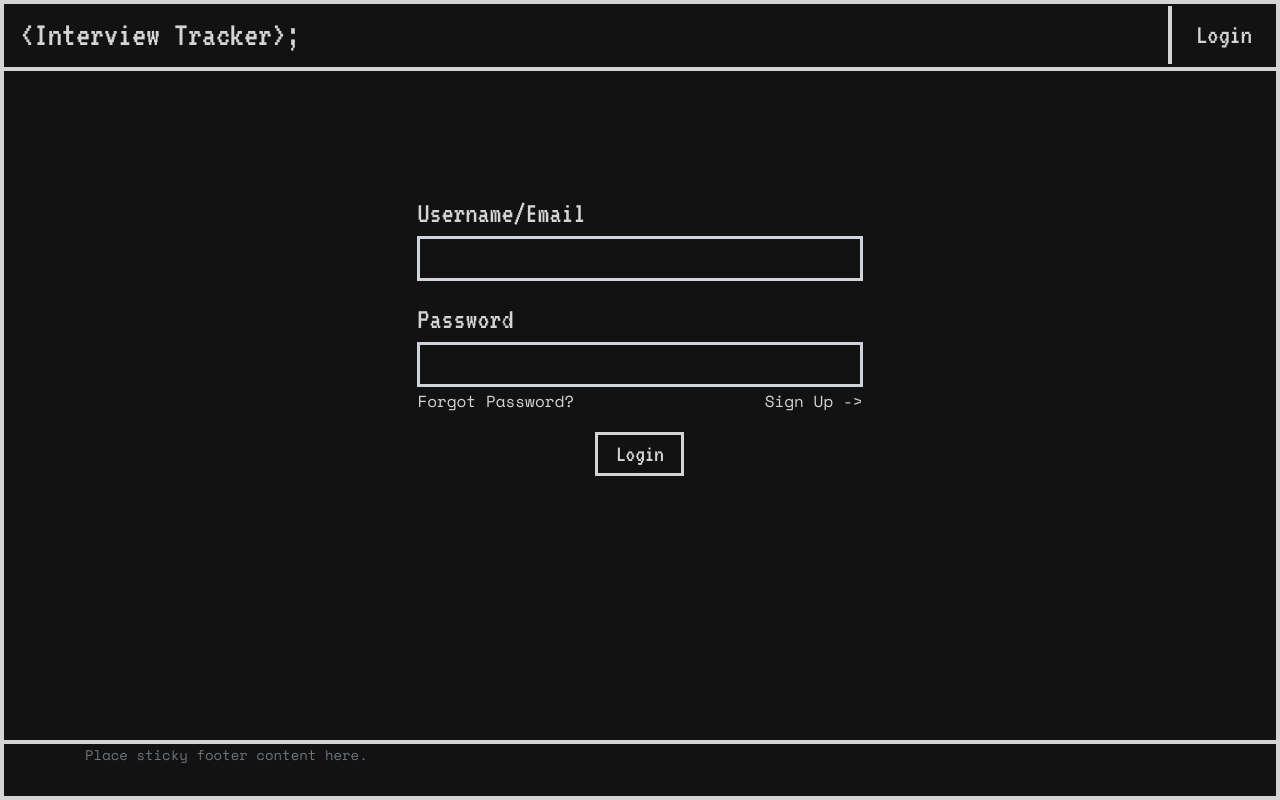
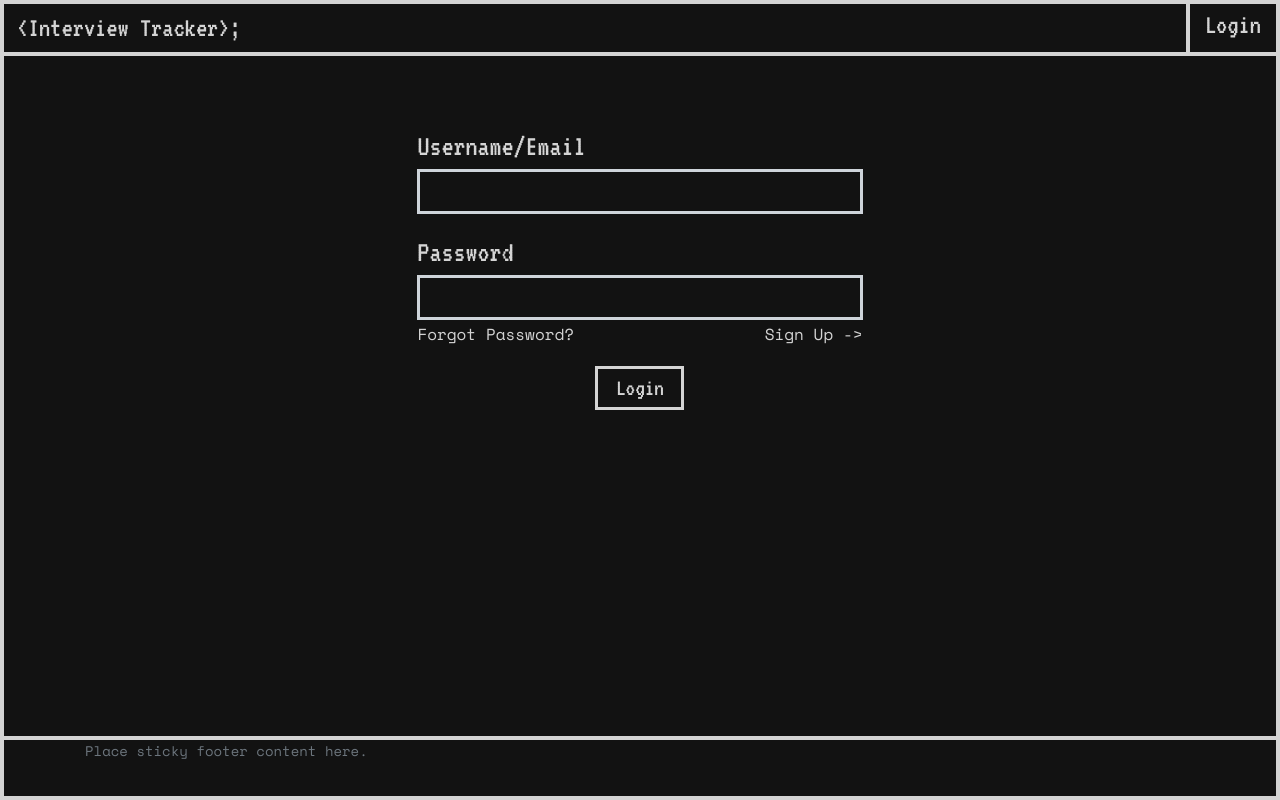
Before and after one commit to DeepakDP5/interview-tracker, a React (Create React App) app in the folder client/: page /login in a window 1280 px wide. Built offline with nearby package versions, Linux system fonts and the light colour scheme; no server answers.

Commit message:
header and footer reworked

```diff
--- a/client/src/App.js
+++ b/client/src/App.js
@@ -36,6 +36,7 @@ const App = ({fetchUser,logoutUser, user}) => {
     return (
         <div>
             <Header />
+            <div className="components">
                 <Switch>
                     <Route exact path='/'><Home/></Route>
                     <Route path='/problemset' component={ ProblemPage }/>
@@ -49,6 +50,7 @@ const App = ({fetchUser,logoutUser, user}) => {
                     <Route path = '/user/:username' component = {UserSearch} />
                     <Route path = '*' component = {Errorpage}/>
                 </Switch>
+            </div>
             <Footer />
         </div>
     );
--- a/client/src/App.scss
+++ b/client/src/App.scss
@@ -4,12 +4,18 @@ body{
     font-size: 14px;
     background-color: #121212;
     margin: 0px;
-    border-left: 4px solid #d4d4d4;
-    border-right: 4px solid #d4d4d4;
-    border-bottom: 4px solid #d4d4d4;
-    min-height: 100vh;
+    // border-left: 4px solid #d4d4d4;
+    // border-right: 4px solid #d4d4d4;
+    // border-bottom: 4px solid #d4d4d4;
+    //min-height: 100vh;
 }
 
-html {
-    position: relative;
+// html {
+//     position: relative;
+// }
+
+.components{
+    width: 100%;
+    border: 4px solid #d4d4d4;
+    min-height: calc(100vh - 60px);
 }
--- a/client/src/components/footer/footer.scss
+++ b/client/src/components/footer/footer.scss
@@ -1,12 +1,14 @@
 .footer {
     margin-top: auto;
-    margin-bottom: 0px;
-    border-top: 4px solid #d4d4d4;
+
+    border-right: 4px solid #d4d4d4;
+    border-left: 4px solid #d4d4d4;
     border-bottom: 4px solid #d4d4d4;
-    border-collapse: collapse;
+    //border-collapse: collapse;
     height: 60px;
     bottom: 0px;
-    overflow: hidden;
-    width: calc(100% - 8px);
-    position: absolute;
+    //overflow: hidden;
+    // width: calc(100% - 8px);
+    width: 100%;
+    // position: absolute;
 }
--- a/client/src/components/header/header.jsx
+++ b/client/src/components/header/header.jsx
@@ -1,4 +1,4 @@
-import React, {useState}from 'react';
+import React from 'react';
 import {Link} from 'react-router-dom';
 import {getUserSelector} from '../../redux/user/userSelector';
 import {connect} from 'react-redux';
@@ -6,79 +6,95 @@ import {connect} from 'react-redux';
 import './header.scss';
 
 const Header = ({user}) =>{
-    const [showCollapsedMenu, setState] = useState(false);
-    const toggleMenu = ()=>{
-        setState(e => !e);
-    }
+
+    // const [showCollapsedMenu, setState] = useState(false);
+    // const toggleMenu = ()=>{
+    //     setState(e => !e);
+    // }
 
     return(
-        <nav className={`navbar navbar-expand-lg sticky-top p-0 ${showCollapsedMenu ? "nav-collapsed" : "" }`}>
-            <Link to = '/' className = "navbar-brand link">{'<Interview Tracker>;'}</Link>
-            <div className="navbar-toggler" type="button" onClick = {toggleMenu} data-toggle="collapse" data-target="#navbarText" aria-controls="navbarText" aria-expanded="false" aria-label="Toggle navigation">
-                {'|<'}
-            </div>
-            <div className = {`collapse navbar-collapse ${showCollapsedMenu ? 'show' : ''}`} id="navbarText">
+        // <nav className={`navbar navbar-expand-lg sticky-top p-0 ${showCollapsedMenu ? "nav-collapsed" : "" }`}>
+        //     <Link to = '/' className = "navbar-brand link">{'<Interview Tracker>;'}</Link>
+        //     <div className="navbar-toggler" type="button" onClick = {toggleMenu} data-toggle="collapse" data-target="#navbarText" aria-controls="navbarText" aria-expanded="false" aria-label="Toggle navigation">
+        //         {'|<'}
+        //     </div>
+        //     <div className = {`collapse navbar-collapse ${showCollapsedMenu ? 'show' : ''}`} id="navbarText">
 
-                {
-                    user ?
-                        <ul className="navbar-nav">
-                            <li className="nav-item">
-                                <Link className="nav-link" to = {`/${user.username}/profile`}>{user.username}<span className="sr-only">(current)</span></Link>
-                            </li>
-                            <li className="nav-item">
-                                <Link className="nav-link" to = "/list?name=Favorite">My List<span className="sr-only">(current)</span></Link>
-                            </li>
-                            <li className="nav-item">
-                                <Link className="nav-link" to="/friends">Friends<span className="sr-only">(current)</span></Link>
-                            </li>
-                            <li className="nav-item logout">
-                                <Link className="nav-link" to="/logout">Logout</Link>
-                            </li>
-                        </ul>
+        //         {
+        //             user ?
+        //                 <ul className="navbar-nav">
+        //                     <li className="nav-item">
+        //                         <Link className="nav-link" to = {`/${user.username}/profile`}>{user.username}<span className="sr-only">(current)</span></Link>
+        //                     </li>
+        //                     <li className="nav-item">
+        //                         <Link className="nav-link" to = "/list?name=Favorite">My List<span className="sr-only">(current)</span></Link>
+        //                     </li>
+        //                     <li className="nav-item">
+        //                         <Link className="nav-link" to="/friends">Friends<span className="sr-only">(current)</span></Link>
+        //                     </li>
+        //                     <li className="nav-item logout">
+        //                         <Link className="nav-link" to="/logout">Logout</Link>
+        //                     </li>
+        //                 </ul>
 
-                    :
-                        <ul className="navbar-nav">
-                            <li className="nav-item login">
-                                <Link className="nav-link" to = '/login'>Login<span className="sr-only">(current)</span></Link>
-                            </li>
-                        </ul>
-                }
+        //             :
+        //                 <ul className="navbar-nav">
+        //                     <li className="nav-item login">
+        //                         <Link className="nav-link" to = '/login'>Login<span className="sr-only">(current)</span></Link>
+        //                     </li>
+        //                 </ul>
+        //         }
 
-            </div>
-        </nav>
+        //     </div>
+        // </nav>
 
 
-        // <nav>
-        //     {
-        //         user ?
-        //             <div className="nav-bar">
-        //                 <div className="nav-item-c brand">
-        //                     <Link to = '/' className = "nav-link-c">{'<Interview Tracker>;'}</Link>
-        //                 </div>
-        //                 <div className="nav-item-c">
-        //                     <Link className="nav-link-c" to = {`/${user.username}/profile`}>{user.username}</Link>
-        //                 </div>
-        //                 <div className="nav-item-c">
-        //                     <Link className="nav-link-c" to = "/list?name=Favorite">My List</Link>
-        //                 </div>
-        //                 <div className="nav-item-c">
-        //                     <Link className="nav-link-c" to="/friends">Friends</Link>
-        //                 </div>
-        //                 <div className="nav-item-c">
-        //                     <Link className="nav-link-c" to="/logout">Logout</Link>
-        //                 </div>
-        //             </div>
-        //         :
-        //             <div className="nav-bar">
-        //                 <div className="nav-item-c brand">
-        //                     <Link to = '/' className = "nav-link-c">{'<Interview Tracker>;'}</Link>
-        //                 </div>
-        //                 <div className="nav-item-c">
-        //                     <Link className="nav-link-c" to = '/login'>Login</Link>
-        //                 </div>
-        //             </div>
-        //     }
-        // </nav>
+        <nav>
+            {
+                user ?
+                    <div className="nav-bar">
+                        <div className="nav-item-c brand">
+                            <Link to = '/' className = "nav-link-c">{'<Interview Tracker>;'}</Link>
+                        </div>
+
+                        <Link className="nav-link-c nav-item-c" to = {`/${user.username}/profile`}>
+                            <div className="">
+                                {user.username}
+                            </div>
+                        </Link>
+
+                        <Link className="nav-link-c nav-item-c" to = "/list?name=Favorite">
+                            <div className="">
+                                My List
+                            </div>
+                        </Link>
+
+                        <Link className="nav-link-c nav-item-c" to="/friends">
+                            <div className="">
+                                Friends
+                            </div>
+                        </Link>
+
+                        <Link className="nav-link-c nav-item-c logout" to="/logout">
+                            <div className="">
+                                Logout
+                            </div>
+                        </Link>
+                    </div>
+                :
+                    <div className="nav-bar">
+                        <div className="nav-item-c brand">
+                            <Link to = '/' className = "nav-link-c">{'<Interview Tracker>;'}</Link>
+                        </div>
+
+                        <Link className="nav-link-c login nav-item-c" to = '/login'>
+                            <div className="">
+                                Login
+                            </div>
+                        </Link>
+                    </div>
+            }
+        </nav>
     );
 };
 
--- a/client/src/components/header/header.scss
+++ b/client/src/components/header/header.scss
@@ -1,84 +1,112 @@
-.navbar {
-    background-color: #121212;
-    color: #d4d4d4;
-    border-top: 4px solid #d4d4d4;
-    border-bottom: 4px solid #d4d4d4;
-    font-family: VT323;
-    font-size: 28px;
-    // height: 68px;
+// .navbar {
+//     background-color: #121212;
+//     color: #d4d4d4;
+//     border-top: 4px solid #d4d4d4;
+//     border-bottom: 4px solid #d4d4d4;
+//     font-family: VT323;
+//     font-size: 28px;
+//     // height: 68px;
 
-    .navbar-brand {
-        font-size: 35px;
-        padding-left: 1rem;
-    }
-    .navbar-toggler {
-        font-family: 'Space Mono';
-        font-size: 35px;
-        // background-color: #d4d4d4;
-        // color: #121212;
-    }
-    .navbar-nav {
-        margin-left: auto;
-        margin-right: 0px;
-        padding-right: 0px;
+//     .navbar-brand {
+//         font-size: 35px;
+//         padding-left: 1rem;
+//     }
+//     .navbar-toggler {
+//         font-family: 'Space Mono';
+//         font-size: 35px;
+//         // background-color: #d4d4d4;
+//         // color: #121212;
+//     }
+//     .navbar-nav {
+//         margin-left: auto;
+//         margin-right: 0px;
+//         padding-right: 0px;
 
 
-        .nav-item {
-            border-left: 4px solid #d4d4d4;
-            padding-left: 10px;
-            padding-right: 10px;
-        }
-        .nav-item:hover {
-            background-color: rgba(25,130,196,0.65);
-        }
-        .login {
-            width: auto;
-            margin-left: 0px;
-            padding-left: 16px;
-            padding-right: 16px;
-        }
-        .login:hover {
-            background-color: rgba(14,173,105,0.65);
-        }
-        .logout:hover {
-            background-color: rgba(255, 89, 94, 0.65);
-        }
-    }
-    .nav-link, .link, .nav-link:hover, .link:hover {
-        text-decoration: none;
-        color: #d4d4d4;
-    }
-}
+//         .nav-item {
+//             border-left: 4px solid #d4d4d4;
+//             padding-left: 10px;
+//             padding-right: 10px;
+//         }
+//         .nav-item:hover {
+//             background-color: rgba(25,130,196,0.65);
+//         }
+//         .login {
+//             width: auto;
+//             margin-left: 0px;
+//             padding-left: 16px;
+//             padding-right: 16px;
+//         }
+//         .login:hover {
+//             background-color: rgba(14,173,105,0.65);
+//         }
+//         .logout:hover {
+//             background-color: rgba(255, 89, 94, 0.65);
+//         }
+//     }
+//     .nav-link, .link, .nav-link:hover, .link:hover {
+//         text-decoration: none;
+//         color: #d4d4d4;
+//     }
+// }
 
 // .nav-collapsed {
 //     height: 100%;
 // }
 
-// .nav-bar {
-//     display: flex;
-//     flex-wrap: wrap;
-//     align-items: center;
-//     height: 60px;
-//     border: 4px solid #d4d4d4;
-//     font-family: VT323;
-//     font-size: 28px;
-//     border-collapse: collapse;
+.nav-bar {
+    display: flex;
+    flex-wrap: wrap;
+    align-items: center;
+    height: 56px;
+    position: fixed;
+    background-color: #121212;
+    width: 100;
+    border: 4px solid #d4d4d4;
+    position: -webkit-sticky;
+    top: 0;
+    left: 0;
+    right: 0;
+    align-items: center;
+    font-family: VT323;
+    font-size: 28px;
 
-//     .nav-item-c {
-//         flex-grow: 1;
-//         border: 2px solid #d4d4d4;
-//         border-collapse: collapse;
-//         height: 60px;
-//         text-align: center;
-//         align-items: center;
-//     }
-//     .brand {
-//         flex-grow: 10;
-//         text-align: start;
-//     }
-//     .nav-link-c {
-//         padding-top: 100px;
-//         text-decoration: none;
-//         color: #d4d4d4;
-//     }
-// }
+    .nav-item-c {
+        flex-grow: 1;
+        border-left: 4px solid #d4d4d4;
+        text-align: center;
+        align-self: center;
+    }
+    .brand {
+        border-left: 0px;
+        flex-grow: 20;
+        padding-left: 1%;
+        text-align: start;
+    }
+
+    .nav-link-c {
+        text-decoration: none;
+        height: 48px;
+        color: #d4d4d4;
+    }
+
+    .nav-item-c:hover {
+        background-color: rgba(25,130,196,0.65);
+    }
+
+    .login {
+        width: 5%;
+    }
+    .login:hover {
+        background-color: rgba(14,173,105,0.65);
+    }
+
+    .logout:hover {
+        background-color: rgba(255, 89, 94, 0.65);
+    }
+
+    .brand:hover {
+        background-color: #121212;
+    }
+
+}
```
Lines whose indentation alone changed are shown as unchanged.
